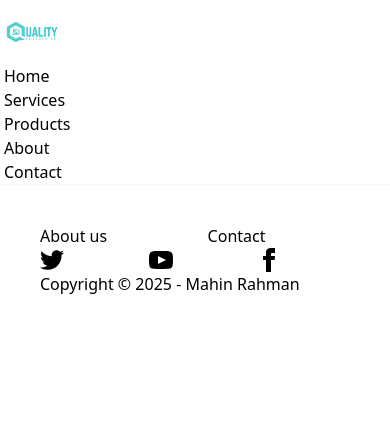
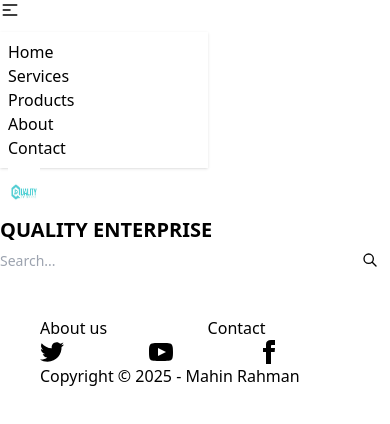
Before and after one commit to Mahin01/Quality_Enterprise, a React (Vite) app: page / in a window 390 px wide. Shown: the top 424 px of the page. Built offline with nearby package versions, Linux system fonts and the light colour scheme.

Commit message:
Navbar updated

```diff
--- a/src/Pages/About/About.jsx
+++ b/src/Pages/About/About.jsx
@@ -1,4 +1,4 @@
-const AboutUs = () => {
+const About = () => {
     // Lucide icons for Core Principles
     const MissionIcon = () => (
         <svg xmlns="http://www.w3.org/2000/svg" width="24" height="24" viewBox="0 0 24 24" fill="none" stroke="currentColor" strokeWidth="2" strokeLinecap="round" strokeLinejoin="round" className="w-8 h-8 text-amber-500"><path d="M12 2v20M17 5H9.5a3.5 3.5 0 0 0 0 7h5a3.5 3.5 0 0 1 0 7H6"/></svg>
@@ -77,4 +77,4 @@ const AboutUs = () => {
     );
 };
 
-export default AboutUs;
+export default About;
--- a/src/Pages/Shared/Header/NavBar.jsx
+++ b/src/Pages/Shared/Header/NavBar.jsx
@@ -1,29 +1,60 @@
-import React from 'react'
+import React, { useContext } from 'react';
+import { Link, useNavigate } from 'react-router-dom';
 
-function NavBar() {
+
+const NavMenu = () => {
+
     return (
-            <div className="navbar bg-base-100 shadow-sm">
-                <div className="flex-1 gap-2">
-                   <a href="/">
-                    <img
-                            src="logo.jpg"
-                            alt="Brand Logo"
-                            className="h-16 w-16 object-contain"
-                        />
-                    </a>
+        <>
+            <div className="navbar bg-base-100 max-w-screen-xl mx-auto">
+                <div className="navbar-start">
+                    {/* Hamburger Menu for Small Screens */}
+                    <div className="dropdown lg:hidden">
+                        <label tabIndex={0} className="btn btn-ghost">
+                            <svg xmlns="http://www.w3.org/2000/svg" className="h-5 w-5" fill="none" viewBox="0 0 24 24" stroke="currentColor">
+                                <path strokeLinecap="round" strokeLinejoin="round" strokeWidth="2" d="M4 6h16M4 12h8m-8 6h16" />
+                            </svg>
+                        </label>
+                        {/* Dropdown Menu */}
+                        <ul className="menu menu-compact dropdown-content mt-3 p-2 shadow bg-base-100 rounded-box w-52">
+                            <li><Link className='hover:bg-transparent hover:text-primary' to={"/"}>Home</Link></li>
+                            <li><Link className='hover:bg-transparent hover:text-primary' to={"/services"}>Services</Link></li>
+                            <li><Link className='hover:bg-transparent hover:text-primary' to={"/products"}>Products</Link></li>
+                            <li><Link className='hover:bg-transparent hover:text-primary' to={"/about"}>About</Link></li>
+                            <li><Link className='hover:bg-transparent hover:text-primary' to={"/contact"}>Contact</Link></li>
+                        </ul>
+                    </div>
+
+                {/* Brand Logo */}
+                    <a href="/"><img className='w-12 h-12 px-2' src="logo.jpg" alt="Brand Logo" /></a> <span className="text-xl font-bold uppercase">Quality Enterprise</span>
                 </div>
 
-                <div className="flex-none">
+                {/* Navbar Links for Larger Screens */}
+                <div className="navbar-center hidden lg:flex">
                     <ul className="menu menu-horizontal px-1">
-                    <li><a href='/'>Home</a></li>
-                    <li><a href='/services'>Services</a></li>
-                    <li><a>Products</a></li>
-                    <li><a href='/about'>About</a></li>
-                    <li><a href='/contact'>Contact</a></li>
+                        <li><Link className='hover:bg-transparent hover:text-primary' to={"/"}>Home</Link></li>
+                        <li><Link className='hover:bg-transparent hover:text-primary' to={"/services"}>Services</Link></li>
+                        <li><Link className='hover:bg-transparent hover:text-primary' to={"/products"}>Products</Link></li>
+                        <li><Link className='hover:bg-transparent hover:text-primary' to={"/about"}>About</Link></li>
+                        <li><Link className='hover:bg-transparent hover:text-primary' to={"/contact"}>Contact</Link></li>
                     </ul>
                 </div>
+
+                <div className="navbar-end gap-4">
+                    <div className="form-control">
+                        <div class="relative">
+                            <input type="search" name="q" class="input input-bordered text-sm rounded w-24 md:w-auto h-8 outline-none focus:outline-none" placeholder="Search..." autocomplete="off" />
+                            <span class="absolute inset-y-0 right-0 flex items-center pr-2">
+                                <button type="submit" class="p-1">
+                                <svg fill="none" stroke="currentColor" stroke-linecap="round" stroke-linejoin="round" stroke-width="2" viewBox="0 0 24 24" class="w-4 h-4"><path d="M21 21l-6-6m2-5a7 7 0 11-14 0 7 7 0 0114 0z"></path></svg>
+                                </button>
+                            </span>
+                        </div>
+                    </div>
+                </div>
             </div>
-    )
-}
+        </>
+    );
+};
 
-export default NavBar;
+export default NavMenu;
--- a/src/Routes/MainRoutes.jsx
+++ b/src/Routes/MainRoutes.jsx
@@ -1,9 +1,9 @@
 import { createBrowserRouter } from "react-router-dom";
 import MainLayout from "../Layout/MainLayout";
 import Contact from "../Pages/Contact/Contact";
-import AboutUs from "../Pages/About/About";
 import Services from "../Pages/Services/Services";
 import Products from "../Pages/Products/Products";
+import About from "../Pages/About/About";
 
  export const router = createBrowserRouter([
     {
@@ -16,7 +16,7 @@ import Products from "../Pages/Products/Products";
           },
           {
             path: "/about",
-            element: <AboutUs></AboutUs>
+            element: <About></About>
           },
           {
             path: "/services",
--- a/src/main.jsx
+++ b/src/main.jsx
@@ -6,7 +6,7 @@ import { router } from './Routes/MainRoutes.jsx'
 
 ReactDOM.createRoot(document.getElementById('root')).render(
   <React.StrictMode>
-    <div className="max-w-screen-xl mx-auto">
+    <div className="mx-auto">
       <RouterProvider router={router} />
     </div>
   </React.StrictMode>
```
